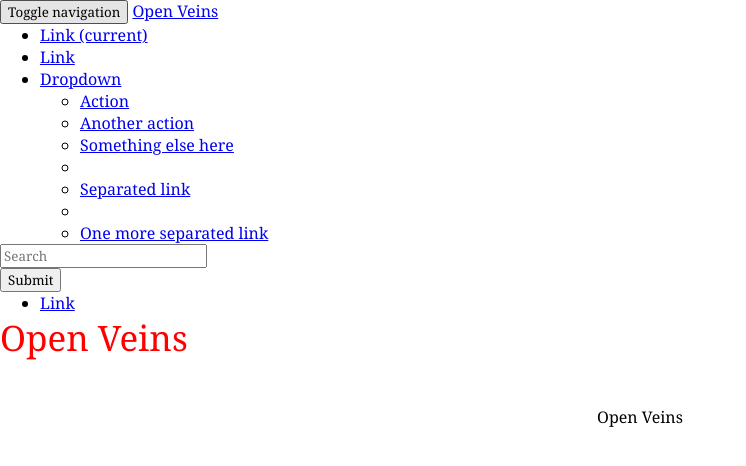
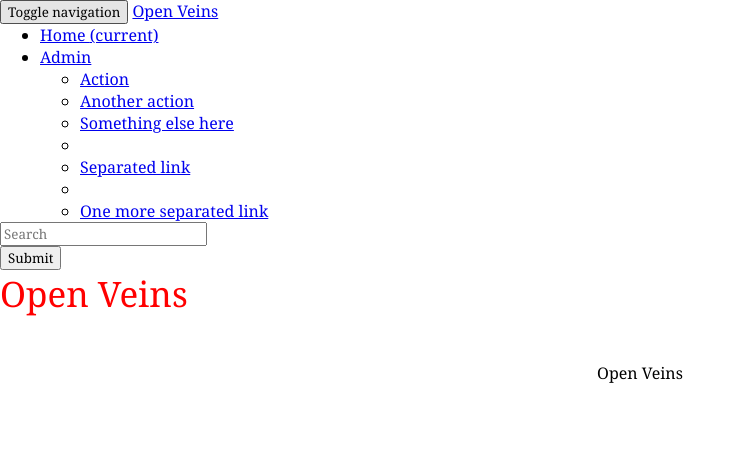
Before and after one commit to conorsch/openveins, a Django app: template openveins/templates/base.html in a window 1280 px wide. Shown: the top 466 px of the page, without its empty margins (0-746 px from the left). Run offline with Django 3.2, Linux system fonts and the light colour scheme; the template is opened without the code that fills it, so the values that code supplies are empty; some libraries are stand-ins or nearby versions.

Commit message:
updates links in nav

```diff
--- a/openveins/templates/navbar_top.html
+++ b/openveins/templates/navbar_top.html
@@ -12,10 +12,9 @@
 
     <div class="collapse navbar-collapse" id="bs-example-navbar-collapse-2">
       <ul class="nav navbar-nav">
-        <li class="active"><a href="#">Link <span class="sr-only">(current)</span></a></li>
-        <li><a href="#">Link</a></li>
+        <li class="active"><a href="#">Home <span class="sr-only">(current)</span></a></li>
         <li class="dropdown">
-          <a href="#" class="dropdown-toggle" data-toggle="dropdown" role="button" aria-expanded="false">Dropdown <span class="caret"></span></a>
+          <a href="#" class="dropdown-toggle" data-toggle="dropdown" role="button" aria-expanded="false">Admin <span class="caret"></span></a>
           <ul class="dropdown-menu" role="menu">
             <li><a href="#">Action</a></li>
             <li><a href="#">Another action</a></li>
@@ -27,15 +26,12 @@
           </ul>
         </li>
       </ul>
-      <form class="navbar-form navbar-left" role="search">
+      <form class="nav navbar-form navbar-right" role="search">
         <div class="form-group">
           <input class="form-control" placeholder="Search" type="text">
         </div>
         <button type="submit" class="btn btn-default">Submit</button>
       </form>
-      <ul class="nav navbar-nav navbar-right">
-        <li><a href="#">Link</a></li>
-      </ul>
     </div>
   </div>
 </nav>
```
